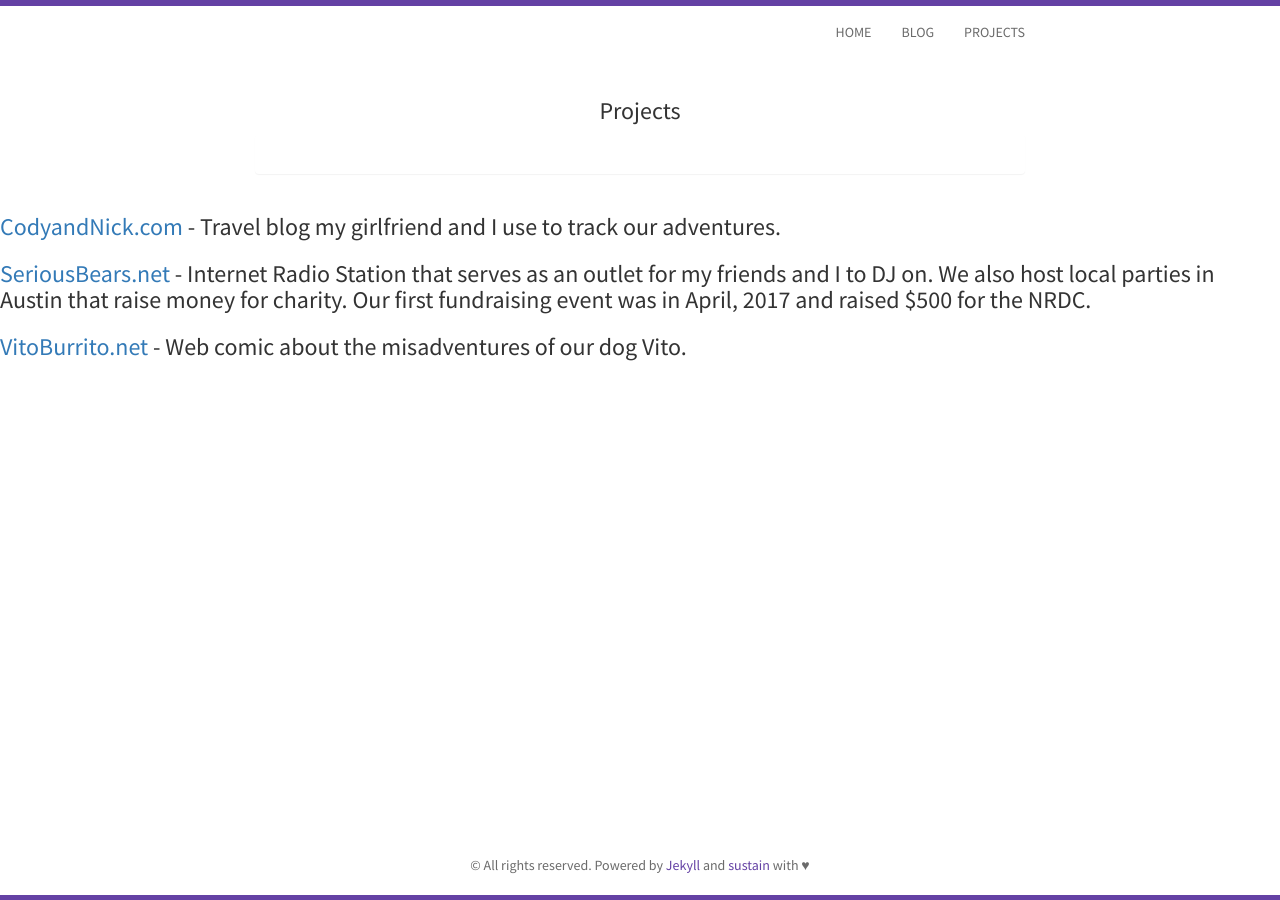
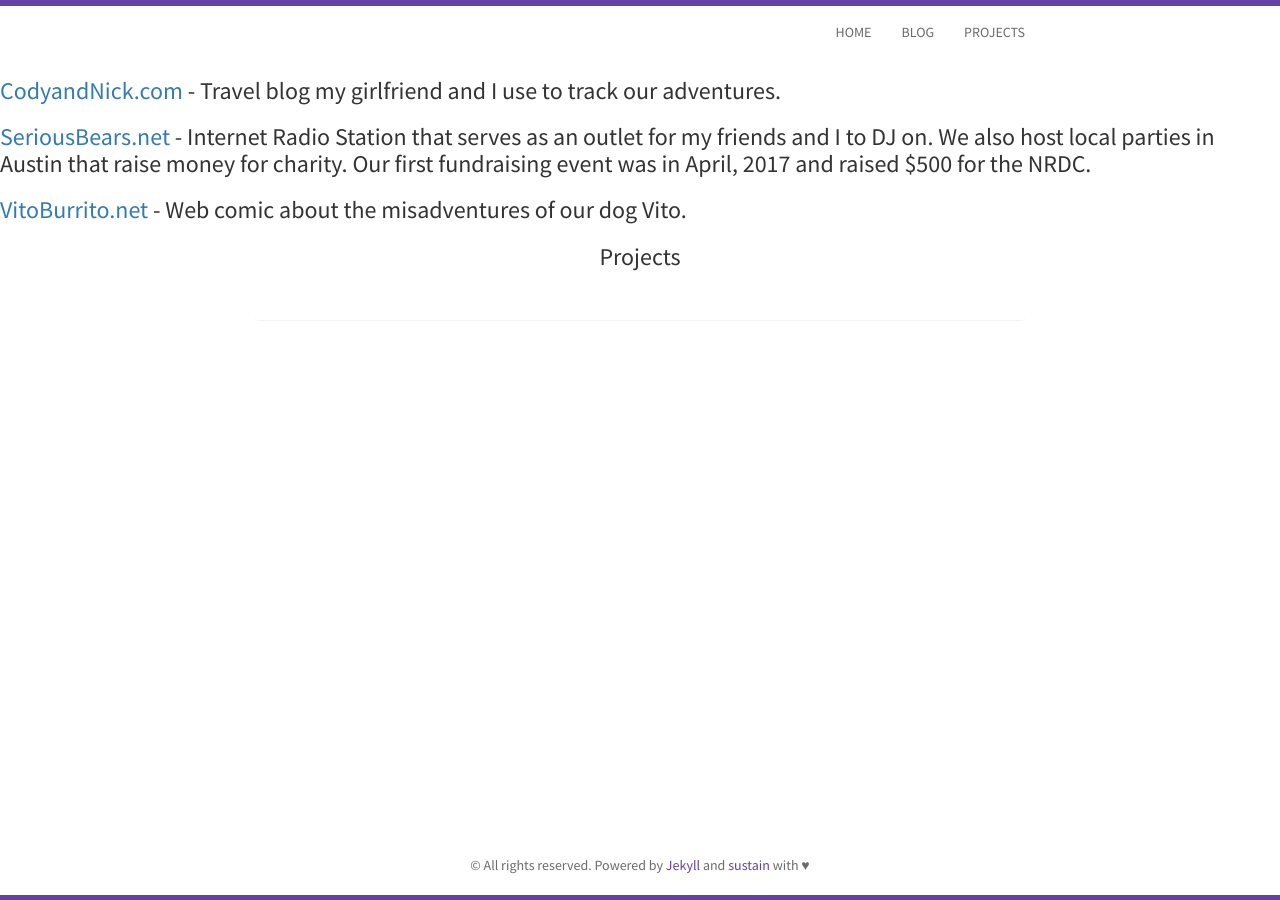
Before and after one commit to NLaff/Lafferty.co, a Jekyll site: the page built from projects.html, in a window 1280 px wide. Built offline with Jekyll 4.4.1, drawn with Linux system fonts in a browser that asks for light colours; nearby versions of some CDN libraries.

Commit message:
Revert "rearranged text"
This reverts commit ee00a633c64b6ac8b7cf5ebfd9806c437f2d82d5.

```diff
--- a/projects.html
+++ b/projects.html
@@ -2,9 +2,7 @@
 layout: page
 title: Projects
 ---
-
-{% include projects.html %}
-
 <h3><a href="http://CodyandNick.com">CodyandNick.com</a> - Travel blog my girlfriend and I use to track our adventures.
 <h3><a href="http://SeriousBears.net">SeriousBears.net</a> - Internet Radio Station that serves as an outlet for my friends and I to DJ on. We also host local parties in Austin that raise money for charity. Our first fundraising event was in April, 2017 and raised $500 for the NRDC.
 <h3><a href="http://VitoBurrito.net">VitoBurrito.net</a> - Web comic about the misadventures of our dog Vito.
+{% include projects.html %}
```
